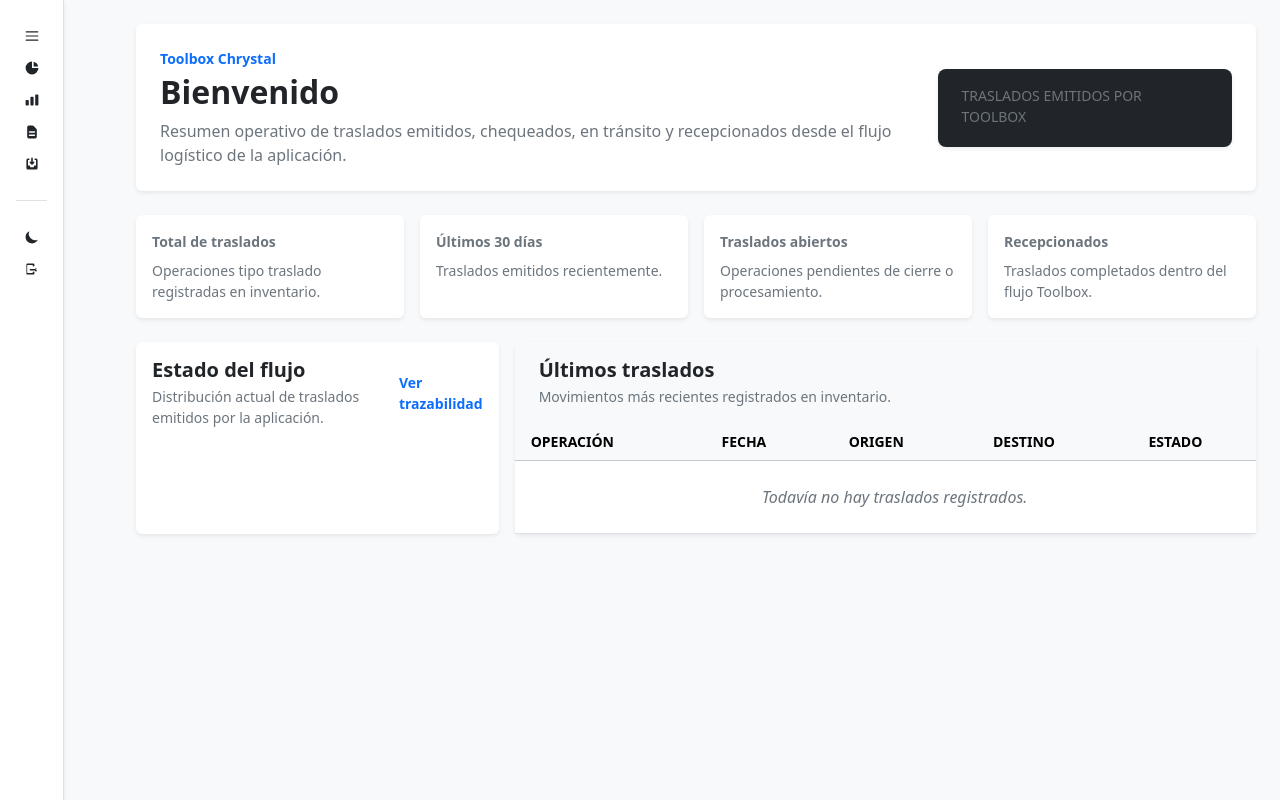
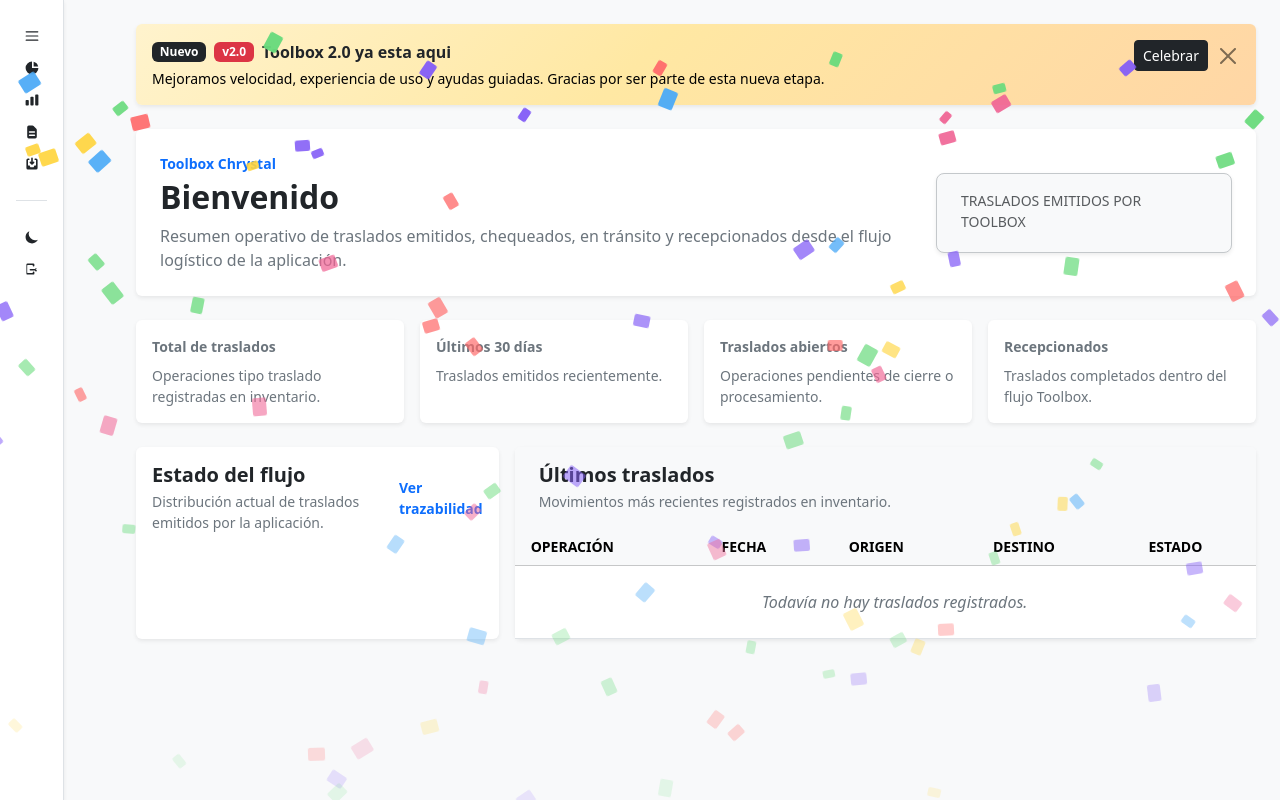
Before and after one commit to jose1574/toolbox-chrystal, a Python web app: template app/dashboard/templates/dashboard/dashboard.html in a window 1280 px wide. Run offline with Jinja, Linux system fonts and the light colour scheme; the template is opened without the code that fills it, so the values that code supplies are empty; some libraries are stand-ins or nearby versions.

Commit message:
se agrega la bienvenida a la version 2.0 de la aplicaicon

```diff
--- a/app/dashboard/__init__.py
+++ b/app/dashboard/__init__.py
@@ -1,5 +1,5 @@
 from flask import Blueprint
 
-dashboard_bp = Blueprint('dashboard', __name__, template_folder='templates')
+dashboard_bp = Blueprint('dashboard', __name__, template_folder='templates', static_folder='static')
 
 from app.dashboard import routes
--- /dev/null
+++ b/app/dashboard/static/js/dashboard_party_welcome.js
@@ -0,0 +1,178 @@
+(function () {
+    const alertRoot = document.getElementById('v2-party-alert');
+    if (!alertRoot || window.__dashboardPartyAttached) {
+        return;
+    }
+
+    const triggerButton = document.getElementById('v2-party-trigger');
+    const chipNew = alertRoot.querySelector('[data-party-chip="new"]');
+    const chipVersion = alertRoot.querySelector('[data-party-chip="version"]');
+    const rootElement = document.documentElement;
+    const LAYER_ID = 'v2-confetti-layer';
+    const SHOW_DURATION_MS = 10000;
+    const WAVE_INTERVAL_MS = 420;
+
+    function isDarkThemeActive() {
+        return (rootElement.getAttribute('data-bs-theme') || '').toLowerCase() === 'dark';
+    }
+
+    function getConfettiColors() {
+        if (isDarkThemeActive()) {
+            return ['#ff8787', '#ffd43b', '#63e6be', '#74c0fc', '#b197fc', '#f783ac'];
+        }
+
+        return ['#ff6b6b', '#f06595', '#ffd43b', '#69db7c', '#4dabf7', '#845ef7'];
+    }
+
+    function applyThemeStyles() {
+        if (isDarkThemeActive()) {
+            alertRoot.style.background = 'linear-gradient(135deg, rgba(52, 58, 64, 0.95) 0%, rgba(73, 80, 87, 0.92) 45%, rgba(33, 37, 41, 0.95) 100%)';
+            alertRoot.style.border = '1px solid rgba(255, 193, 7, 0.35)';
+
+            if (chipNew) {
+                chipNew.className = 'badge text-bg-warning text-dark';
+            }
+            if (chipVersion) {
+                chipVersion.className = 'badge text-bg-info text-dark';
+            }
+            if (triggerButton) {
+                triggerButton.className = 'btn btn-sm btn-warning text-dark';
+            }
+            return;
+        }
+
+        alertRoot.style.background = 'linear-gradient(135deg, #fff3cd 0%, #ffe8a3 45%, #ffd6a5 100%)';
+        alertRoot.style.border = '1px solid rgba(33, 37, 41, 0.08)';
+
+        if (chipNew) {
+            chipNew.className = 'badge text-bg-dark';
+        }
+        if (chipVersion) {
+            chipVersion.className = 'badge text-bg-danger';
+        }
+        if (triggerButton) {
+            triggerButton.className = 'btn btn-sm btn-dark';
+        }
+    }
+
+    function ensureLayer() {
+        let layer = document.getElementById(LAYER_ID);
+        if (layer) {
+            return layer;
+        }
+
+        layer = document.createElement('div');
+        layer.id = LAYER_ID;
+        layer.setAttribute('aria-hidden', 'true');
+        document.body.appendChild(layer);
+        return layer;
+    }
+
+    function ensureStyles() {
+        if (document.getElementById('dashboard-party-style')) {
+            return;
+        }
+
+        const style = document.createElement('style');
+        style.id = 'dashboard-party-style';
+        style.textContent = '' +
+            '#v2-confetti-layer {' +
+            'position: fixed;' +
+            'inset: 0;' +
+            'pointer-events: none;' +
+            'overflow: hidden;' +
+            'z-index: 2000;' +
+            '}' +
+            '.v2-confetti-piece {' +
+            'position: fixed;' +
+            'top: -12px;' +
+            'width: 10px;' +
+            'height: 14px;' +
+            'opacity: 0.92;' +
+            'border-radius: 2px;' +
+            'pointer-events: none;' +
+            'animation: v2-confetti-fall linear forwards;' +
+            '}' +
+            '@keyframes v2-confetti-fall {' +
+            '0% { transform: translate3d(0, 0, 0) rotate(0deg); opacity: 1; }' +
+            '100% { transform: translate3d(var(--drift-x, 0px), 110vh, 0) rotate(var(--spin, 720deg)); opacity: 0; }' +
+            '}';
+        document.head.appendChild(style);
+    }
+
+    function emitWave(layer, count, width, topLimit) {
+        const pieces = count || 28;
+        const topBoundary = Math.max(0, topLimit || 0);
+        const colors = getConfettiColors();
+
+        for (let i = 0; i < pieces; i += 1) {
+            const piece = document.createElement('span');
+            const color = colors[Math.floor(Math.random() * colors.length)];
+            const duration = 1500 + Math.round(Math.random() * 900);
+            const delay = Math.round(Math.random() * 140);
+            const left = Math.round(Math.random() * width);
+            const size = 8 + Math.round(Math.random() * 7);
+            const drift = Math.round((Math.random() - 0.5) * 180);
+            const spin = 540 + Math.round(Math.random() * 540);
+
+            piece.className = 'v2-confetti-piece';
+            piece.style.left = left + 'px';
+            piece.style.top = (topBoundary > 0 ? Math.round(Math.random() * topBoundary) : -12) + 'px';
+            piece.style.backgroundColor = color;
+            piece.style.width = size + 'px';
+            piece.style.height = Math.max(10, size + 4) + 'px';
+            piece.style.animationDuration = duration + 'ms';
+            piece.style.animationDelay = delay + 'ms';
+            piece.style.setProperty('--drift-x', drift + 'px');
+            piece.style.setProperty('--spin', spin + 'deg');
+
+            layer.appendChild(piece);
+
+            const cleanupTime = duration + delay + 220;
+            setTimeout(function () {
+                piece.remove();
+            }, cleanupTime);
+        }
+    }
+
+    function createConfettiBurst(amount) {
+        const burstSize = amount || 36;
+        const layer = ensureLayer();
+        const width = Math.max(window.innerWidth, 320);
+        const startTime = Date.now();
+
+        emitWave(layer, burstSize, width, 0);
+
+        const intervalId = setInterval(function () {
+            const elapsed = Date.now() - startTime;
+            if (elapsed >= SHOW_DURATION_MS) {
+                clearInterval(intervalId);
+                return;
+            }
+
+            const extraPieces = Math.max(12, Math.round(burstSize * 0.55));
+            emitWave(layer, extraPieces, width, 90);
+        }, WAVE_INTERVAL_MS);
+
+        setTimeout(function () {
+            clearInterval(intervalId);
+        }, SHOW_DURATION_MS + WAVE_INTERVAL_MS);
+    }
+
+    applyThemeStyles();
+    const themeObserver = new MutationObserver(function () {
+        applyThemeStyles();
+    });
+    themeObserver.observe(rootElement, { attributes: true, attributeFilter: ['data-bs-theme'] });
+
+    ensureStyles();
+    createConfettiBurst(42);
+
+    if (triggerButton) {
+        triggerButton.addEventListener('click', function () {
+            createConfettiBurst(56);
+        });
+    }
+
+    window.__dashboardPartyAttached = true;
+})();
--- a/app/dashboard/templates/dashboard/dashboard.html
+++ b/app/dashboard/templates/dashboard/dashboard.html
@@ -4,6 +4,25 @@
 {% block content %}
 <div class="p-4 ms-5">
     <div class="d-flex flex-column gap-4">
+    <div id="v2-party-alert" class="alert border-0 shadow-sm mb-0 position-relative overflow-hidden" role="alert" data-party-banner="true">
+        <div class="d-flex align-items-start justify-content-between gap-3 position-relative" style="z-index: 2;">
+            <div>
+                <div class="d-flex align-items-center flex-wrap gap-2 mb-1">
+                    <span class="badge" data-party-chip="new">Nuevo</span>
+                    <span class="badge" data-party-chip="version">v2.0</span>
+                    <strong>Toolbox 2.0 ya esta aqui</strong>
+                </div>
+                <p class="mb-0 small text-body-emphasis">
+                    Mejoramos velocidad, experiencia de uso y ayudas guiadas. Gracias por ser parte de esta nueva etapa.
+                </p>
+            </div>
+            <div class="d-flex align-items-center gap-2">
+                <button id="v2-party-trigger" type="button" class="btn btn-sm">Celebrar</button>
+                <button type="button" class="btn-close" data-bs-dismiss="alert" aria-label="Cerrar"></button>
+            </div>
+        </div>
+    </div>
+
     <section class="card shadow-sm border-0">
         <div class="card-body p-4">
         <div class="d-flex flex-column flex-lg-row align-items-lg-center justify-content-lg-between gap-3">
@@ -14,8 +33,8 @@
                     Resumen operativo de traslados emitidos, chequeados, en tránsito y recepcionados desde el flujo logístico de la aplicación.
                 </p>
             </div>
-            <div class="rounded-3 bg-dark text-white px-4 py-3 shadow-sm">
-                <div class="small text-uppercase text-secondary">Traslados emitidos por Toolbox</div>
+            <div class="rounded-3 bg-body-tertiary text-body px-4 py-3 shadow-sm border border-secondary-subtle">
+                <div class="small text-uppercase text-body-secondary">Traslados emitidos por Toolbox</div>
                 <div class="display-6 fw-bold lh-1 mt-1">{{ dashboard.metrics.app_transfers }}</div>
             </div>
         </div>
@@ -129,4 +148,5 @@
     </section>
     </div>
 </div>
+<script src="{{ url_for('dashboard.static', filename='js/dashboard_party_welcome.js') }}"></script>
 {% endblock %}
```
